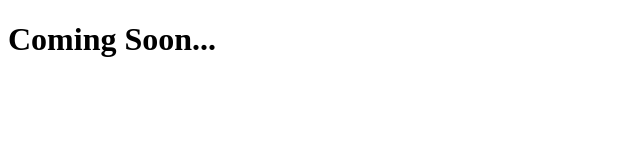
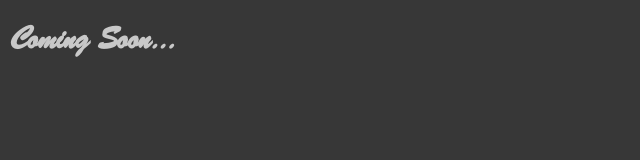
Before and after one commit to mpmms/mpmms.github.io, a plain HTML site: page blog.html in a window 1280 px wide. Shown: the whole page, without its empty margins (0-640 px from the left). Drawn offline with Linux system fonts and the light colour scheme.

Commit message:
Update blog.html

```diff
--- a/blog.html
+++ b/blog.html
@@ -6,3 +6,14 @@
     <body>
       <h1>Coming Soon...</h1>
     </body>
+    <style>
+      @font-face {
+        font-family: bscript;
+        src: url(brushscript.woff);
+      }
+      body{
+        font-family:bscript;
+        background-color:rgb(55,55,55);
+        color:rgb(200,200,200);
+      }
+    </style>
```
